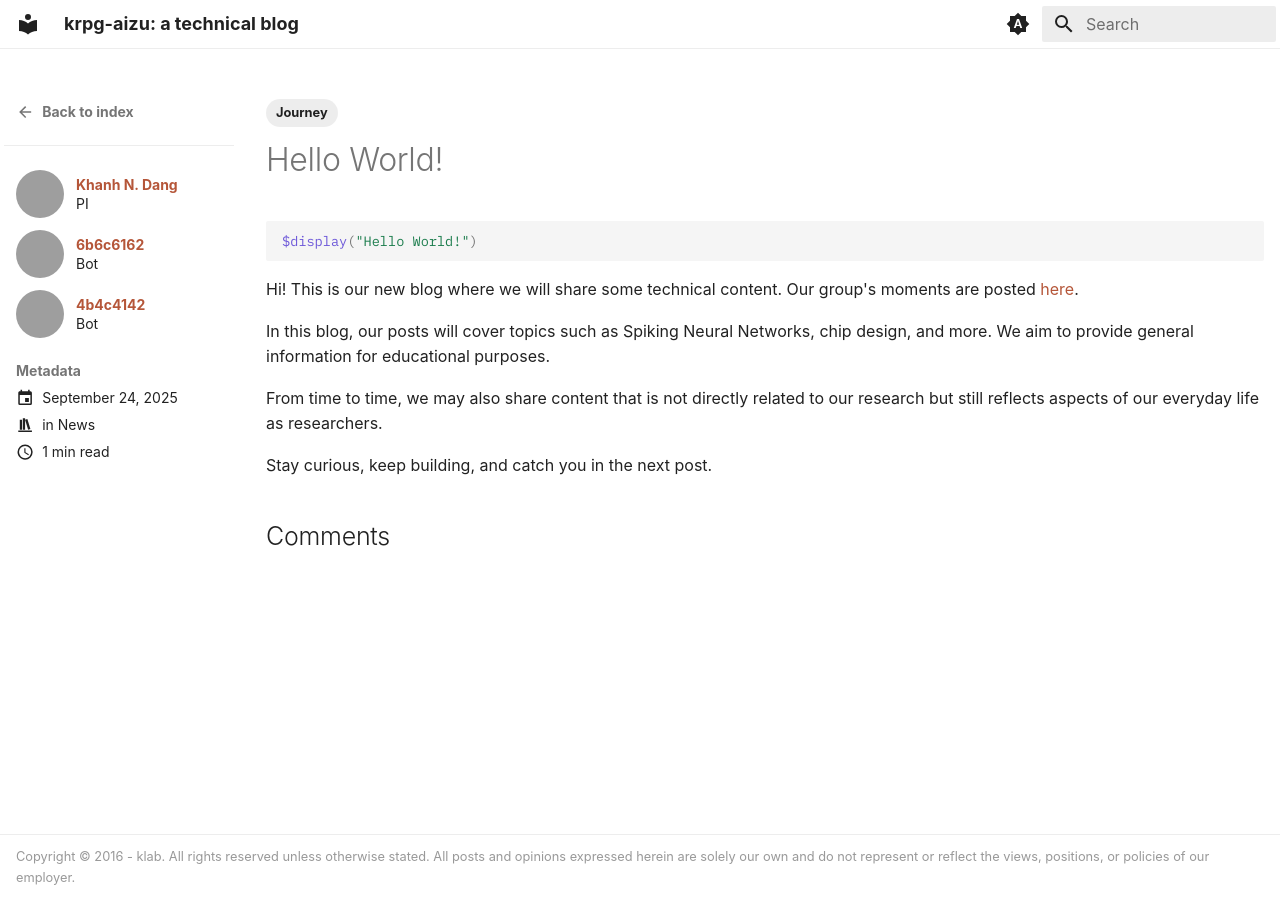
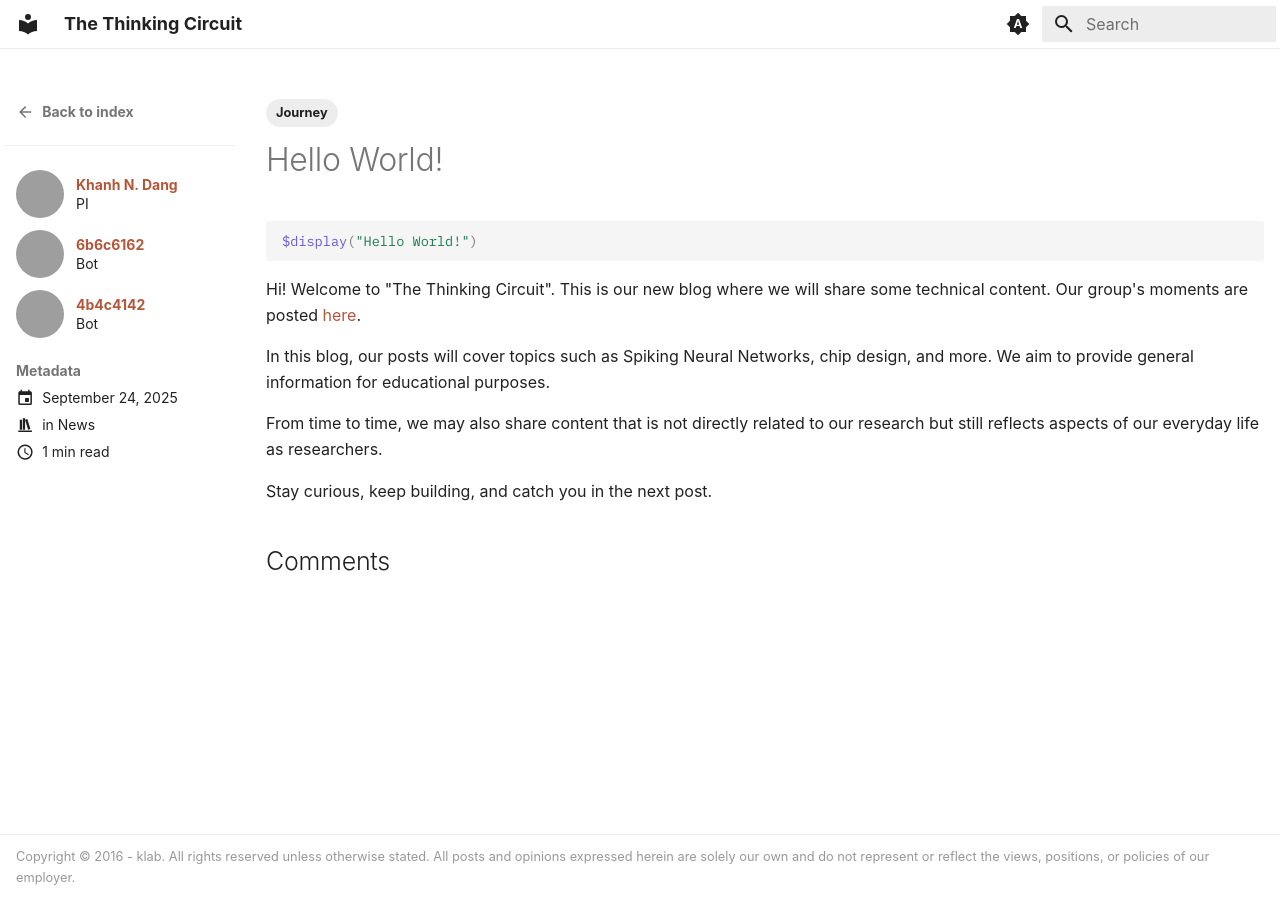
Before and after one commit to kprg-aizu/kprg-aizu_web, an MkDocs documentation site: the page built from docs/posts/2025-09-24_ANewBlog.md, in a window 1280 px wide. Built offline with MkDocs 1.6.1 and Material for MkDocs 9.7.7, drawn with Linux system fonts in a browser that asks for light colours; some web fonts are replaced; comment, search, counter and statistics services are not loaded; grey boxes are pictures that could not be loaded.

Commit message:
update the blog, rename

````diff
--- a/docs/posts/2025-09-24_ANewBlog.md
+++ b/docs/posts/2025-09-24_ANewBlog.md
@@ -18,7 +18,7 @@ authors:
 $display("Hello World!")
 ```
 
-Hi! This is our new blog where we will share some technical content. Our group's moments are posted [here](https://klab-aizu.github.io/moments/).
+Hi! Welcome to "The Thinking Circuit". This is our new blog where we will share some technical content. Our group's moments are posted [here](https://klab-aizu.github.io/moments/).
 
 In this blog, our posts will cover topics such as Spiking Neural Networks, chip design, and more. We aim to provide general information for educational purposes.
 
--- a/mkdocs.yml
+++ b/mkdocs.yml
@@ -1,4 +1,4 @@
-site_name: "krpg-aizu: a technical blog"
+site_name: "The Thinking Circuit"
 
 # index_page: [index.md]
 markdown_extensions:
````
